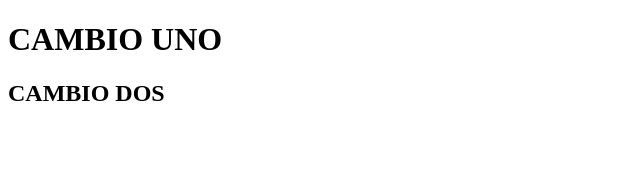
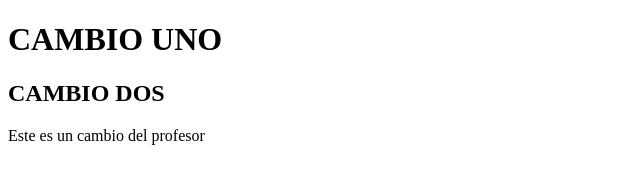
Before and after one commit to wilmortm/diplomado_colsubsidio, a plain HTML site: page class7/ejercicio7.html in a window 1280 px wide. Shown: the whole page, without its empty margins (0-640 px from the left). Drawn offline with Linux system fonts and the light colour scheme.

Commit message:
Cambio para pull

```diff
--- a/class7/ejercicio7.html
+++ b/class7/ejercicio7.html
@@ -11,6 +11,7 @@
 
     <h1>CAMBIO UNO</h1>
     <h2>CAMBIO DOS</h2>
+    <p>Este es un cambio del profesor</p>
 
 </body>
 </html>
```
